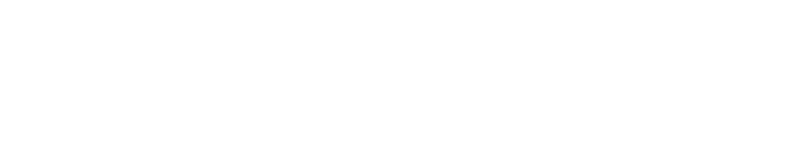
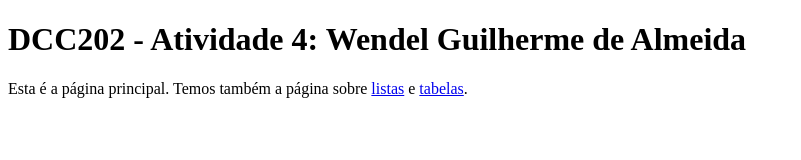
Before and after one commit to ufjf-dcc202/ufjf-dcc202-2023-3-b-atv4-wendelguilherme, a website: page index.html in a window 1280 px wide. Shown: the whole page, without its empty margins (0-801 px from the left). Drawn offline with Linux system fonts and the light colour scheme.

Commit message:
add h1 e p com direcionamento

```diff
--- a/index.html
+++ b/index.html
@@ -7,7 +7,9 @@
 </head>
 <body>
     <main>
-
+                <h1>DCC202 - Atividade 4: Wendel Guilherme de Almeida</h1>
+                <p>Esta é a página principal. Temos também a página sobre <a href="listas.html">listas</a> e <a
+                        href="tabelas.html">tabelas</a>.</p>
     </main>
 </body>
 </html>
```
